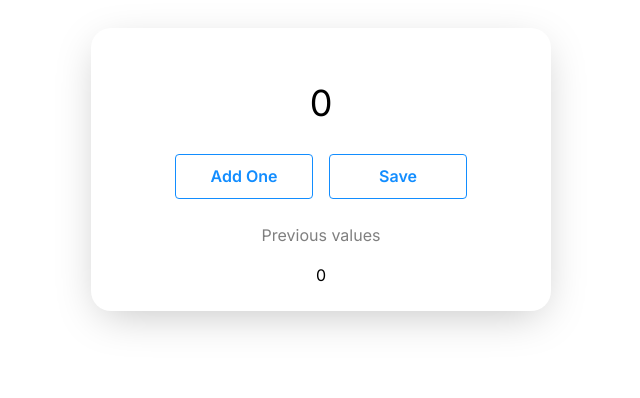
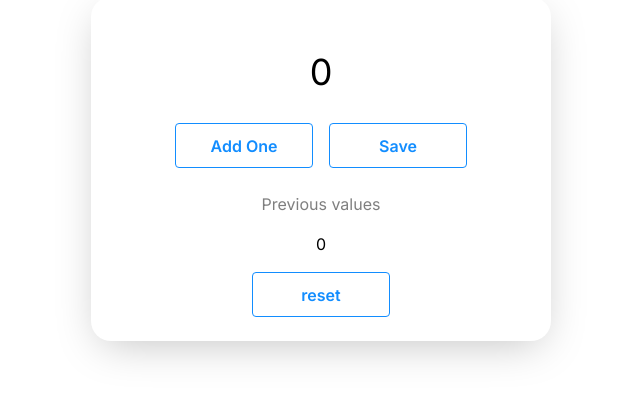
Before and after one commit to khushi303/advance-counter-app, a plain HTML site: page index.html in a window 1280 px wide. Shown: the part 282-680 px from the top of the page, without its empty margins (319-959 px from the left). Drawn offline with nearby package versions, Linux system fonts and the light colour scheme.

Commit message:
adding reset btn

```diff
--- a/assets/js/app.js
+++ b/assets/js/app.js
@@ -2,6 +2,7 @@ let button = document.getElementById("add");
 let p = document.getElementById("text");
 let buttons = document.getElementById("save");
 let saved = document.getElementById("saved");
+let reset = document.getElementById("reset")
 
 button.addEventListener("click", function () {
     p.innerHTML = +p.innerHTML + 1;
@@ -18,3 +19,8 @@ buttons.addEventListener("click", function () {
         p.innerHTML = 0
     }
 })
+
+reset.addEventListener("click", function () {
+    p.innerHTML = 0
+    saved.innerHTML = 0
+})
--- a/index.html
+++ b/index.html
@@ -22,7 +22,10 @@
                         <button id="save" class="btn-add ff-inter fs-16 fw-600">Save</button>
                     </div>
                     <p class="ff-inter fs-16 fw-400 text-center text-black-50 pb-3 mb-0">Previous values</p>
-                    <p id="saved" class="ff-inter fs-16 fw-400 text-center text-black pb-4 mb-0">0</p>
+                    <p id="saved" class="ff-inter fs-16 fw-400 text-center text-black pb-3 mb-0">0</p>
+                    <div class="d-flex justify-content-center pb-4">
+                        <button id="reset" class=" btn-add ff-inter fs-16 fw-600">reset</button>
+                    </div>
                 </div>
             </div>
         </div>
```
